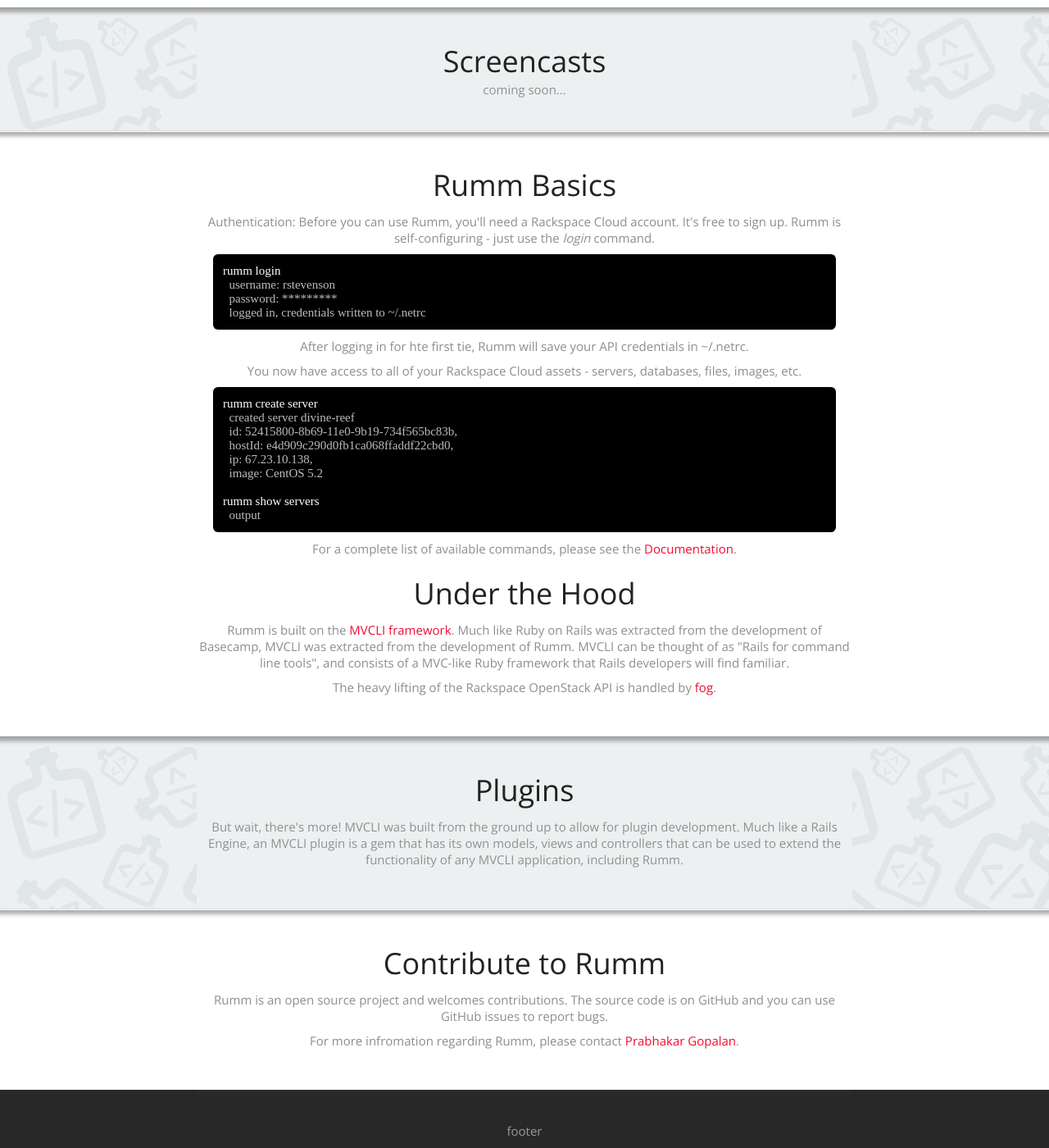
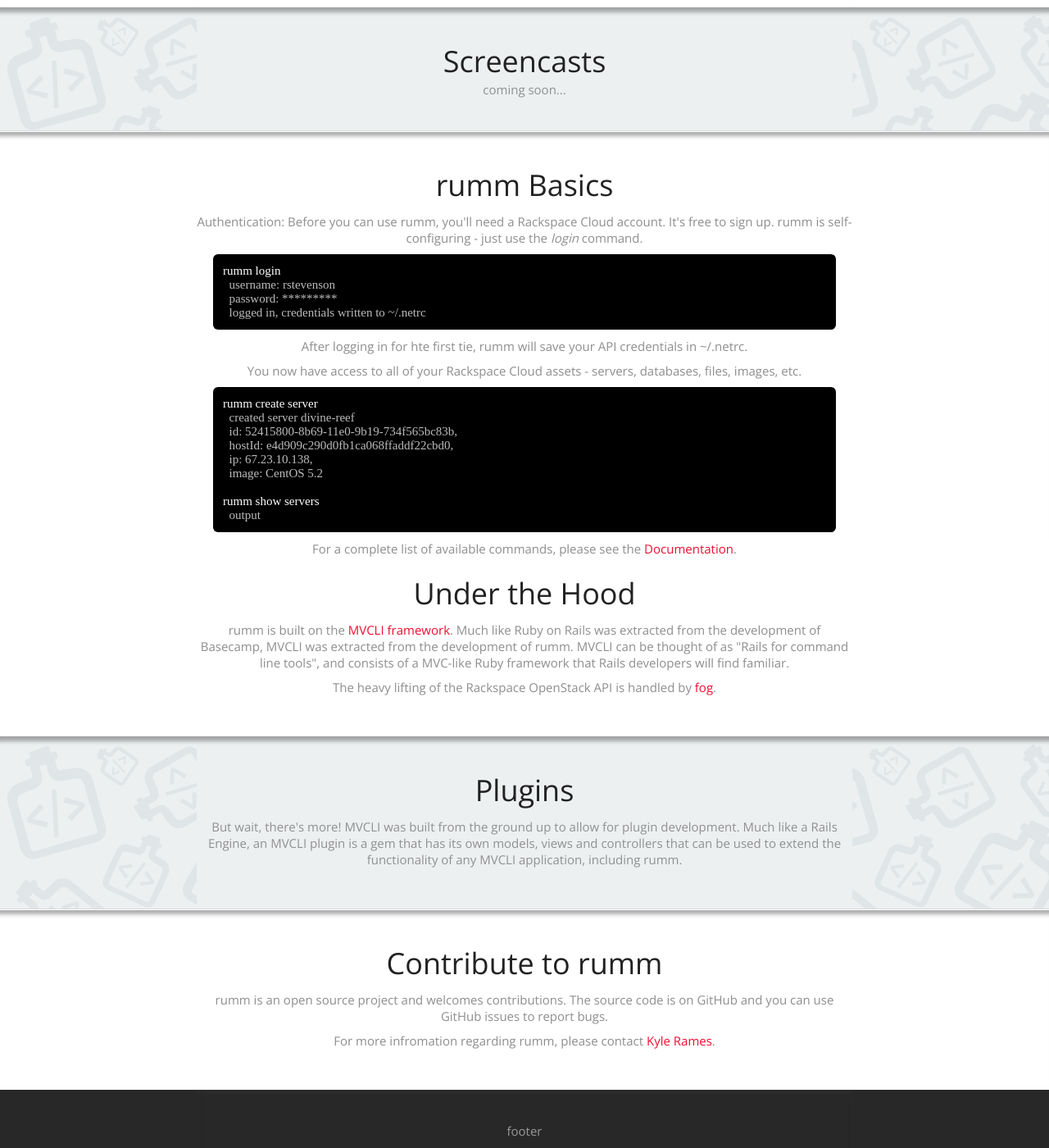
Before and after one commit to BastionFennell/rumm, a Jekyll site: the page built from index.html, in a window 1280 px wide and 1400 px high, scrolled down 651 px. Shown: the whole window at 82% size. Built offline with Jekyll 4.4.1, drawn with Linux system fonts in a browser that asks for light colours; some web fonts are replaced; some of the changed text lies outside the part shown.

Commit message:
rumm not Rumm

```diff
--- a/_includes/docs/servers/create-server.html
+++ b/_includes/docs/servers/create-server.html
@@ -28,7 +28,7 @@ none
 </p>
 
 <p>
-  Rumm assumes that your ssh keys are at ~/.ssh/id_rsa.pub and ~/.ssh/id_rsa. If that is not the case, you will need to sepecify the path to your keys with the public-key-path and private-key-path options.
+  rumm assumes that your ssh keys are at ~/.ssh/id_rsa.pub and ~/.ssh/id_rsa. If that is not the case, you will need to sepecify the path to your keys with the public-key-path and private-key-path options.
 </p>
 
 <h3>Examples</h3>
--- a/_includes/documentation-header.html
+++ b/_includes/documentation-header.html
@@ -1,5 +1,5 @@
 <div class="section redrumm red-shadow">
   <div class="inner red-shadow">
-    <h1><a href="{{site.baseurl}}/documentation.html">Rumm Documentation</a></h1>
+    <h1><a href="{{site.baseurl}}/documentation.html">rumm Documentation</a></h1>
   </div>
 </div>
--- a/documentation.html
+++ b/documentation.html
@@ -1,10 +1,10 @@
 ---
 layout: documentation
-title: Rumm Documentation
+title: rumm Documentation
 ---
 
   <h2>Authentication</h2>
-  <p>Rumm has a convenient authentication system. No more messing around with API keys.</p>
+  <p>rumm has a convenient authentication system. No more messing around with API keys.</p>
   <a href="{{ site.baseurl }}/documentation/authentication.html">Authentication API</a>
 
   <h2>Servers</h2>
--- a/index.html
+++ b/index.html
@@ -1,11 +1,11 @@
 ---
 layout: default
-title: Rumm - A Tasty Tool for Hackers & Pirates
+title: rumm - A Tasty Tool for Hackers & Pirates
 ---
 
 <div class="section redrumm red-shadow">
   <div class="inner red-shadow">
-    <h1><span class="bold">Rumm</span> is an extendable command line tool written in Ruby<br>
+    <h1><span class="bold">rumm</span> is an extendable command line tool written in Ruby<br>
     that mkaes managing the Rackspace Cloud <span class="bold italic">easy as pie</span></h1>
     [screencast]
   </div>
@@ -14,7 +14,7 @@ title: Rumm - A Tasty Tool for Hackers & Pirates
 <div class="section white grey-shadow">
   <div class="inner grey-shadow">
     <h2>Installation</h2>
-    <p>Rumm is a gem. Install it like any other:</p>
+    <p>rumm is a gem. Install it like any other:</p>
     <pre>gem install rumm</pre>
     <p>Check the version to verify all is well...</p>
     <pre>rumm --version
@@ -31,8 +31,8 @@ title: Rumm - A Tasty Tool for Hackers & Pirates
 
 <div class="section white grey-shadow">
   <div class="inner no-bottom-margin grey-shadow">
-    <h2>Rumm Basics</h2>
-    <p>Authentication: Before you can use Rumm, you'll need a Rackspace Cloud account. It's free to sign up. Rumm is self-configuring - just use the <span class="italic">login</span> command.</p>
+    <h2>rumm Basics</h2>
+    <p>Authentication: Before you can use rumm, you'll need a Rackspace Cloud account. It's free to sign up. rumm is self-configuring - just use the <span class="italic">login</span> command.</p>
 
 <pre>
 rumm login
@@ -41,7 +41,7 @@ rumm login
   logged in, credentials written to ~/.netrc</span>
 </pre>
 
-    <p>After logging in for hte first tie, Rumm will save your API credentials in ~/.netrc.</p>
+    <p>After logging in for hte first tie, rumm will save your API credentials in ~/.netrc.</p>
     <p>You now have access to all of your Rackspace Cloud assets - servers, databases, files, images, etc.</p>
 
 <pre>
@@ -62,7 +62,7 @@ rumm show servers
 <div class="section white no-shadow">
   <div class="inner no-shadow">
     <h2>Under the Hood</h2>
-    <p>Rumm is built on the <a href="http://github.com/cowboyd/mvcli">MVCLI framework</a>. Much like Ruby on Rails was extracted from the development of Basecamp, MVCLI was extracted from the development of Rumm. MVCLI can be thought of as "Rails for command line tools", and consists of a MVC-like Ruby framework that Rails developers will find familiar.</p>
+    <p>rumm is built on the <a href="http://github.com/cowboyd/mvcli">MVCLI framework</a>. Much like Ruby on Rails was extracted from the development of Basecamp, MVCLI was extracted from the development of rumm. MVCLI can be thought of as "Rails for command line tools", and consists of a MVC-like Ruby framework that Rails developers will find familiar.</p>
 
     <p>The heavy lifting of the Rackspace OpenStack API is handled by <a href="http://fog.io">fog</a>.</p>
   </div>
@@ -71,14 +71,14 @@ rumm show servers
 <div class="section greyrumm grey-shadow">
   <div class="inner grey-shadow">
     <h2>Plugins</h2>
-    <p>But wait, there's more! MVCLI was built from the ground up to allow for plugin development. Much like a Rails Engine, an MVCLI plugin is a gem that has its own models, views and controllers that can be used to extend the functionality of any MVCLI application, including Rumm.
+    <p>But wait, there's more! MVCLI was built from the ground up to allow for plugin development. Much like a Rails Engine, an MVCLI plugin is a gem that has its own models, views and controllers that can be used to extend the functionality of any MVCLI application, including rumm.
   </div>
 </div>
 
 <div class="section white grey-shadow">
   <div class="inner grey-shadow">
-    <h2>Contribute to Rumm</h2>
-    <p>Rumm is an open source project and welcomes contributions. The source code is on GitHub and you can use GitHub issues to report bugs.</p>
-    <p>For more infromation regarding Rumm, please contact <a href="mailto:prabhakar.gopalan@rackspace.com">Prabhakar Gopalan</a>.</p>
+    <h2>Contribute to rumm</h2>
+    <p>rumm is an open source project and welcomes contributions. The source code is on GitHub and you can use GitHub issues to report bugs.</p>
+    <p>For more infromation regarding rumm, please contact <a href="mailto:Kyle.Rames@rackspace.com">Kyle Rames</a>.</p>
   </div>
 </div>
```
